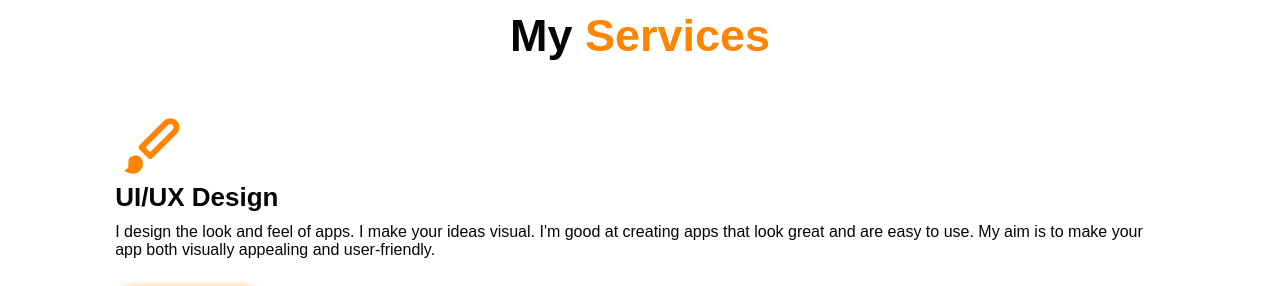
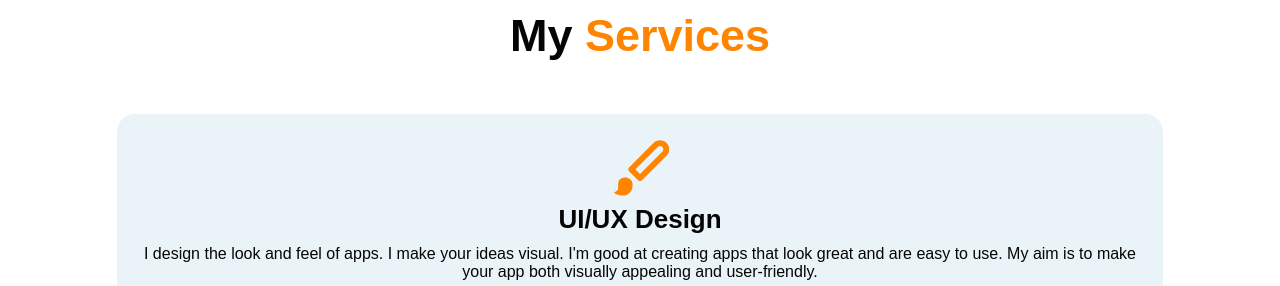
Before and after one commit to Sohag-Sarker/Sohag-Sarker-Portfolio, a plain HTML site: page index.html in a window 1280 px wide. Shown: the part 1690-1976 px from the top of the page. Drawn offline with nearby package versions, Linux system fonts and the light colour scheme.

Commit message:
Update index.html

```diff
--- a/index.html
+++ b/index.html
@@ -72,7 +72,8 @@
     <section class="services" id="services">
         <h2 class="heading">My <span>Services</span></h2>
 
-        <div class="services-box">
+        <div class="services-container">
+            <div class="services-box">
                 <i class='bx bxs-paint'></i>
                 <h3>UI/UX Design</h3>
                 <p>I design the look and feel of apps. I make your ideas visual. I'm good at creating apps that look great and are easy to use. My aim is to make your app both visually appealing and user-friendly.</p>
```
